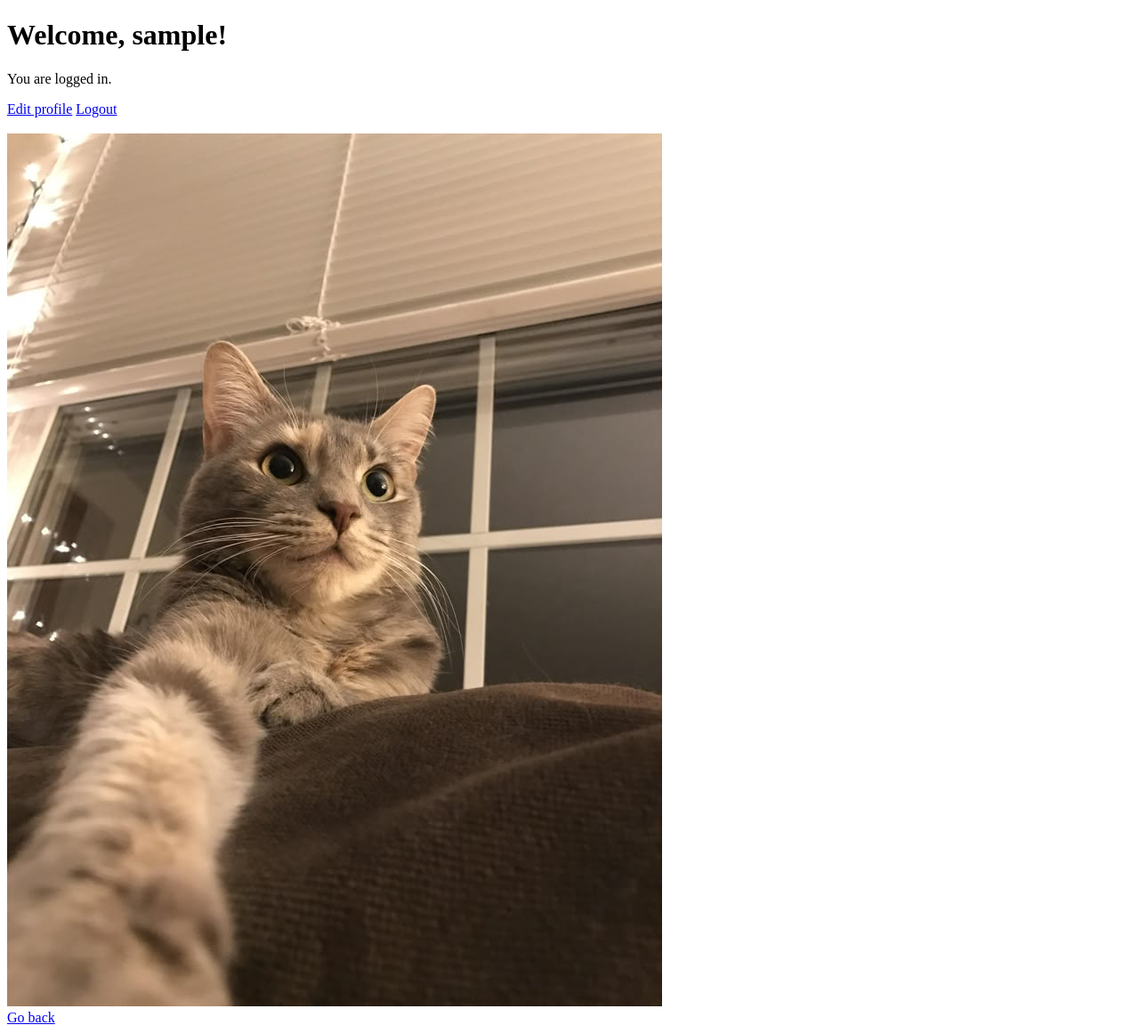
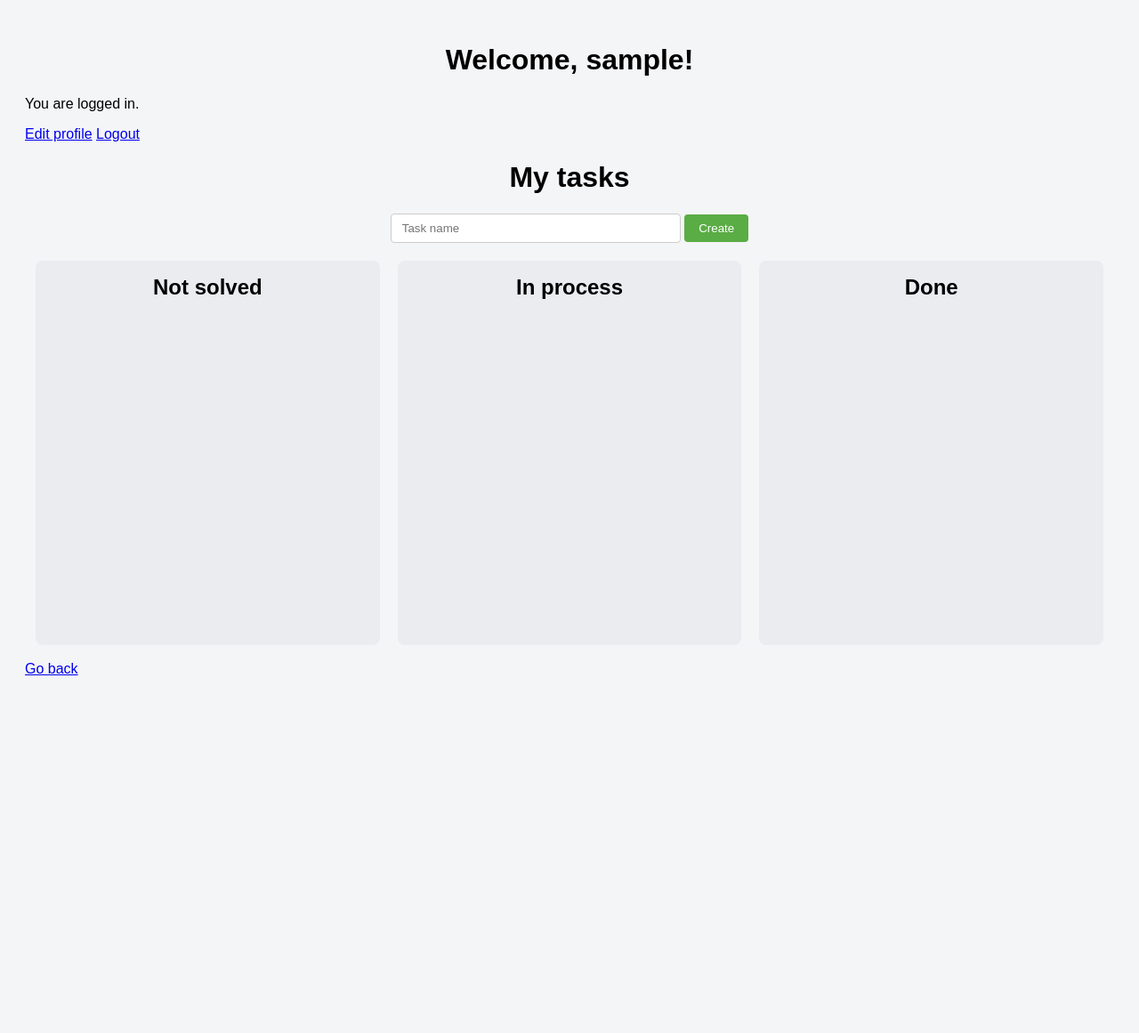
Before and after one commit to Titanoboba/MySimpleWebService, a Flask app: page /main/ in a window 1280 px wide. Shown: the whole page at 89% size. After the commit the page ends 759 px from the top, so only its background shows below. Run offline with Flask 3, Linux system fonts and the light colour scheme; the visitor is signed in with stand-in values (Sample User, id 1); data that the repository does not hold is empty; parts of the project's set-up code (start-up, migrations or seed data) failed here and were passed over.

Commit message:
Add tasks feature

```diff
--- /dev/null
+++ b/flask_server/static/css/board.css
@@ -0,0 +1,99 @@
+body {
+    font-family: Arial, sans-serif;
+    background: #f4f5f7;
+    padding: 20px;
+}
+h1 { text-align: center; }
+.create-task {
+    text-align: center;
+    margin-bottom: 20px;
+}
+.create-task input {
+    padding: 8px 12px;
+    width: 300px;
+    border: 1px solid #ccc;
+    border-radius: 4px;
+}
+.create-task button {
+    padding: 8px 16px;
+    background: #5aac44;
+    color: white;
+    border: none;
+    border-radius: 4px;
+    cursor: pointer;
+}
+.board {
+    display: flex;
+    justify-content: space-around;
+    gap: 20px;
+    max-width: 1200px;
+    margin: 0 auto;
+}
+.column {
+    background: #ebecf0;
+    border-radius: 8px;
+    padding: 16px;
+    width: 30%;
+    min-height: 400px;
+}
+.column h2 {
+    text-align: center;
+    margin-top: 0;
+}
+.task-list {
+    min-height: 200px;
+    padding: 8px 0;
+}
+.task-card {
+    background: white;
+    padding: 12px;
+    margin-bottom: 8px;
+    border-radius: 4px;
+    box-shadow: 0 1px 3px rgba(0,0,0,0.2);
+    cursor: grab;
+    user-select: none;
+    transition: 0.3s ease-in-out;
+}
+.task-card:active {
+    cursor: grabbing;
+}
+.task-card.dragging {
+    opacity: 0.5;
+    box-shadow: 0 0 5px #51CBEE, 0 0 10px red, 0 0 15px #fff;
+}
+
+.task-card {
+    position: relative;
+    background: white;
+    padding: 10px 35px 10px 12px;
+    margin-bottom: 6px;
+    border-radius: 4px;
+    box-shadow: 0 1px 3px rgba(0,0,0,0.2);
+    cursor: grab;
+    user-select: none;
+    display: flex;
+    justify-content: space-between;
+    align-items: center;
+}
+
+.task-delete {
+    position: absolute;
+    right: 8px;
+    top: 50%;
+    transform: translateY(-50%);
+    font-size: 18px;
+    font-weight: bold;
+    color: #999;
+    cursor: pointer;
+    padding: 2px 6px;
+    border-radius: 4px;
+    line-height: 1;
+    transition: 0.2s;
+}
+.task-delete:hover {
+    color: #e74c3c;
+    background: rgba(231, 76, 60, 0.1);
+}
+.task-card.dragging .task-delete {
+    pointer-events: none;
+}
--- /dev/null
+++ b/flask_server/static/js/board.js
@@ -0,0 +1,152 @@
+document.addEventListener('DOMContentLoaded', function() {
+    const todoList = document.getElementById('todo-list');
+    const inProgressList = document.getElementById('in-progress-list');
+    const doneList = document.getElementById('done-list');
+    const addBtn = document.getElementById('add-task-btn');
+    const titleInput = document.getElementById('task-title');
+
+    if (!todoList || !inProgressList || !doneList) {
+        console.error('Контейнеры не найдены');
+        return;
+    }
+
+    let draggedCard = null;
+
+    function loadTasks() {
+        todoList.innerHTML = '';
+        inProgressList.innerHTML = '';
+        doneList.innerHTML = '';
+
+        fetch('/api/tasks')
+            .then(res => res.json())
+            .then(tasks => {
+                tasks.forEach(task => {
+                    const card = createCard(task);
+                    const status = (task.status || '').toLowerCase();
+                    if (status === 'todo') todoList.appendChild(card);
+                    else if (status === 'in_progress') inProgressList.appendChild(card);
+                    else if (status === 'done') doneList.appendChild(card);
+                    else todoList.appendChild(card); // fallback
+                });
+            })
+            .catch(err => console.error('Ошибка загрузки:', err));
+    }
+
+    function createCard(task) {
+        const card = document.createElement('div');
+        card.className = 'task-card';
+        card.draggable = true;
+        card.dataset.id = task.id;
+        card.dataset.status = (task.status || '').toLowerCase();
+
+        const text = document.createElement('span');
+        text.textContent = task.title || 'Без названия';
+
+        const deleteBtn = document.createElement('span');
+        deleteBtn.className = 'task-delete';
+        deleteBtn.textContent = '×';
+        deleteBtn.title = 'Удалить задачу';
+        deleteBtn.addEventListener('click', function(e) {
+            e.stopPropagation(); // чтобы не вызвать перетаскивание
+            deleteTask(task.id, card);
+        });
+
+        card.appendChild(text);
+        card.appendChild(deleteBtn);
+
+        card.addEventListener('dragstart', handleDragStart);
+        card.addEventListener('dragend', handleDragEnd);
+
+        return card;
+    }
+
+    function deleteTask(taskId, cardElement) {
+        fetch(`/api/tasks/${taskId}`, {
+            method: 'DELETE'
+        })
+        .then(response => {
+            if (!response.ok) throw new Error('Ошибка удаления');
+            // Удаляем карточку из DOM
+            cardElement.remove();
+            console.log(`Задача ${taskId} удалена`);
+        })
+        .catch(err => {
+            console.error('Ошибка удаления задачи:', err);
+            alert('Не удалось удалить задачу');
+        });
+    }
+
+    function handleDragStart(e) {
+        draggedCard = this;
+        this.classList.add('dragging');
+        e.dataTransfer.effectAllowed = 'move';
+        e.dataTransfer.setData('text/plain', this.dataset.id);
+    }
+
+    function handleDragEnd(e) {
+        this.classList.remove('dragging');
+    }
+
+    function setupDropZone(listElement, targetStatus) {
+        listElement.addEventListener('dragover', (e) => {
+            e.preventDefault();
+            e.dataTransfer.dropEffect = 'move';
+        });
+
+        listElement.addEventListener('drop', (e) => {
+            e.preventDefault();
+            if (!draggedCard) return;
+            if (draggedCard.parentElement === listElement) {
+                draggedCard = null;
+                return;
+            }
+
+            const taskId = draggedCard.dataset.id;
+            fetch(`/api/tasks/${taskId}`, {
+                method: 'PATCH',
+                headers: { 'Content-Type': 'application/json' },
+                body: JSON.stringify({ status: targetStatus })
+            })
+            .then(response => {
+                if (!response.ok) throw new Error('Ошибка обновления статуса');
+                return response.json();
+            })
+            .then(() => {
+                listElement.appendChild(draggedCard);
+                draggedCard.dataset.status = targetStatus;
+                draggedCard = null;
+            })
+            .catch(err => {
+                console.error(err);
+                loadTasks();
+                draggedCard = null;
+            });
+        });
+    }
+
+    setupDropZone(todoList, 'todo');
+    setupDropZone(inProgressList, 'in_progress');
+    setupDropZone(doneList, 'done');
+
+    addBtn.addEventListener('click', function() {
+        const title = titleInput.value.trim();
+        if (!title) {
+            alert('Введите название задачи');
+            return;
+        }
+        fetch('/api/tasks', {
+            method: 'POST',
+            headers: { 'Content-Type': 'application/json' },
+            body: JSON.stringify({ title: title })
+        })
+        .then(response => response.json())
+        .then(task => {
+            titleInput.value = '';
+            const card = createCard(task);
+            todoList.appendChild(card);
+        })
+        .catch(err => console.error(err));
+    });
+
+    loadTasks();
+});
--- a/flask_server/templates/mainpage.html
+++ b/flask_server/templates/mainpage.html
@@ -4,6 +4,7 @@
     <meta charset="UTF-8">
     <title>Mainpage</title>
     <link rel="icon" href="{{ url_for('static', filename='images/favicon.ico') }}" type="image/x-icon">
+    <link rel="stylesheet" href="{{ url_for('static', filename='css/board.css') }}">
 </head>
 <body>
 
@@ -12,12 +13,44 @@
         <p>You are logged in.</p>
         <a href="{{ url_for('profile', edit='true') }}">Edit profile</a>
         <a href="{{ url_for('logout') }}">Logout</a>
+
+        <br>
+
+        <h1>My tasks</h1>
+
+        <!-- Форма создания задачи -->
+        <div class="create-task">
+            <input type="text" id="task-title" placeholder="Task name">
+            <button id="add-task-btn">Create</button>
+        </div>
+
+        <!-- Доска с колонками -->
+        <div class="board">
+            <div class="column" data-status="todo">
+                <h2>Not solved</h2>
+                <div class="task-list" id="todo-list"></div>
+            </div>
+            <div class="column" data-status="in_progress">
+                <h2>In process</h2>
+                <div class="task-list" id="in-progress-list"></div>
+            </div>
+            <div class="column" data-status="done">
+                <h2>Done</h2>
+                <div class="task-list" id="done-list"></div>
+            </div>
+        </div>
+
+        <script src="{{ url_for('static', filename='js/board.js') }}"></script>
     {% else %}
         <h1>Welcome, guest!</h1>
         <p>
             Please <a href="{{ url_for('login') }}">login</a> or
             <a href="{{ url_for('register') }}">register</a>.
         </p>
+
+        <br>
+
+        <img src="{{ url_for('static', filename='images/cat.jpg') }}" alt="cat picture">
     {% endif %}
 
     {% with messages = get_flashed_messages(with_categories=true) %}
@@ -32,10 +65,6 @@
 
     <br>
 
-    <img src="{{ url_for('static', filename='images/cat.jpg') }}" alt="cat picture">
-
-    <br>
-
     <a href="/">Go back</a>
 
 </body>
```
Also changed, not shown: flask_server/flask_web_server.py (+86 -3 lines), flask_server/static/css/auth.css (+8 -0 lines), models.py (+23 -1 lines).
